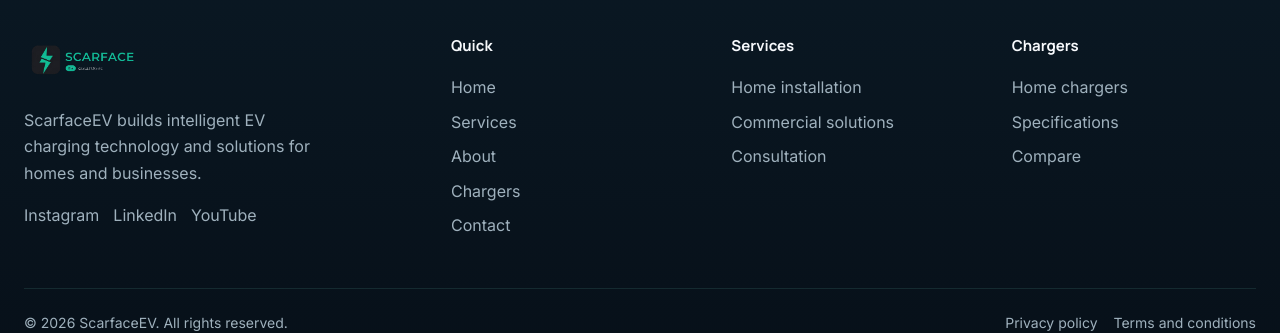
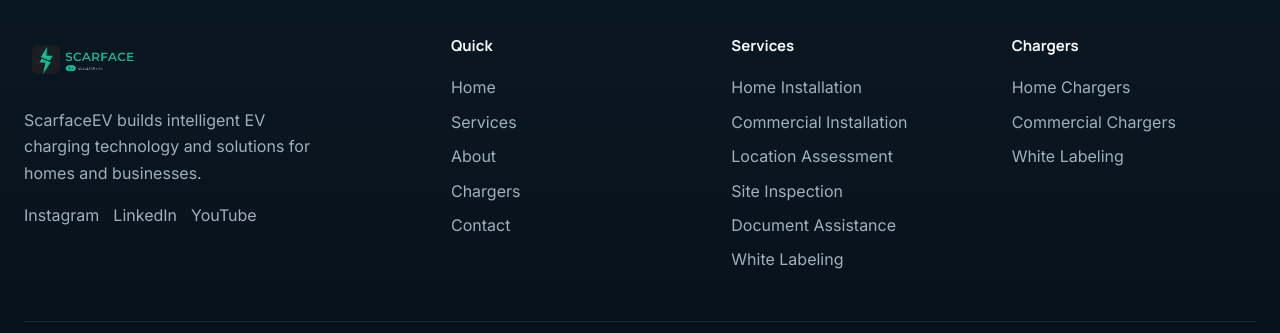
Before and after one commit to scarfaceev/scarface-product, a React (Vite) app in the folder scarface-frontend/: page / in a window 1280 px wide. Shown: the part 9998-10331 px from the top of the page. Built offline with nearby package versions, Linux system fonts and the light colour scheme; no server answers.

Commit message:
Update footer

```diff
--- a/scarface-frontend/src/data/contentData.js
+++ b/scarface-frontend/src/data/contentData.js
@@ -3,5 +3,5 @@ export const appScreens = [["Charging status", "Follow a session at a glance.",
 export const gallery = [["g1", "Tall charger – front"], ["g2", "Tall charger – front three-quarter"], ["g3", "Tall charger – rear"], ["g4", "Wall charger – front"], ["g5", "Wall charger – side"], ["g6", "Wall charger – rear"]];
 export const blog = [["b1", "EV charging technology", "How EV charging works", "Sample placeholder article – replace with real content."], ["b2", "Home EV charging", "Planning a home charger", "Sample placeholder article – replace with real content."], ["b3", "Energy management", "Smarter use of energy", "Sample placeholder article – replace with real content."]];
 export const faq = [["What is an EV charger?", "An EV charger supplies electricity to an electric vehicle’s battery in a controlled, safe way."], ["Which charger is suitable for my vehicle?", "It depends on your vehicle’s connector and charging capability. Contact us and we’ll help you choose."], ["Can I install a charger at home?", "Often yes, subject to a site assessment. Reach out to discuss your property."], ["How does installation work?", "See the installation journey above: enquiry, requirements, site assessment, then installation."], ["Which connector types are supported?", "Supported connectors to be confirmed – please edit this answer."], ["What support is available?", "Support details to be confirmed – please edit this answer."]];
-export const footerLinks = { Quick: [["Home", "#home"], ["Services", "#services"], ["About", "#about"], ["Chargers", "#chargers"], ["Contact", "#contact"]], Services: [["Home installation", "#installation"], ["Commercial solutions", "#services"], ["Consultation", "#contact"]], Chargers: [["Home chargers", "#chargers"], ["Specifications", "#specs"], ["Compare", "#compare"]] };
+export const footerLinks = { Quick: [["Home", "#home"], ["Services", "#services"], ["About", "#about"], ["Chargers", "#chargers"], ["Contact", "#contact"]], Services: [["Home Installation", "#installation"], ["Commercial Installation", "#services"], ["Location Assessment", "#installation"], ["Site Inspection", "#installation"], ["Document Assistance", "#contact"], ["White Labeling", "#contact"]], Chargers: [["Home Chargers", "#chargers"], ["Commercial Chargers", "#chargers"], ["White Labeling", "#contact"]] };
 export const sustainChain = [["Nature", "The landscapes we want to keep enjoying."], ["Sustainable mobility", "Cleaner ways to get from A to B."], ["Electric vehicles", "Quiet, modern everyday transport."], ["Charging technology", "Dependable charging that fits daily life."], ["ScarfaceEV", "Intelligent charging solutions for homes and businesses."]];
```
